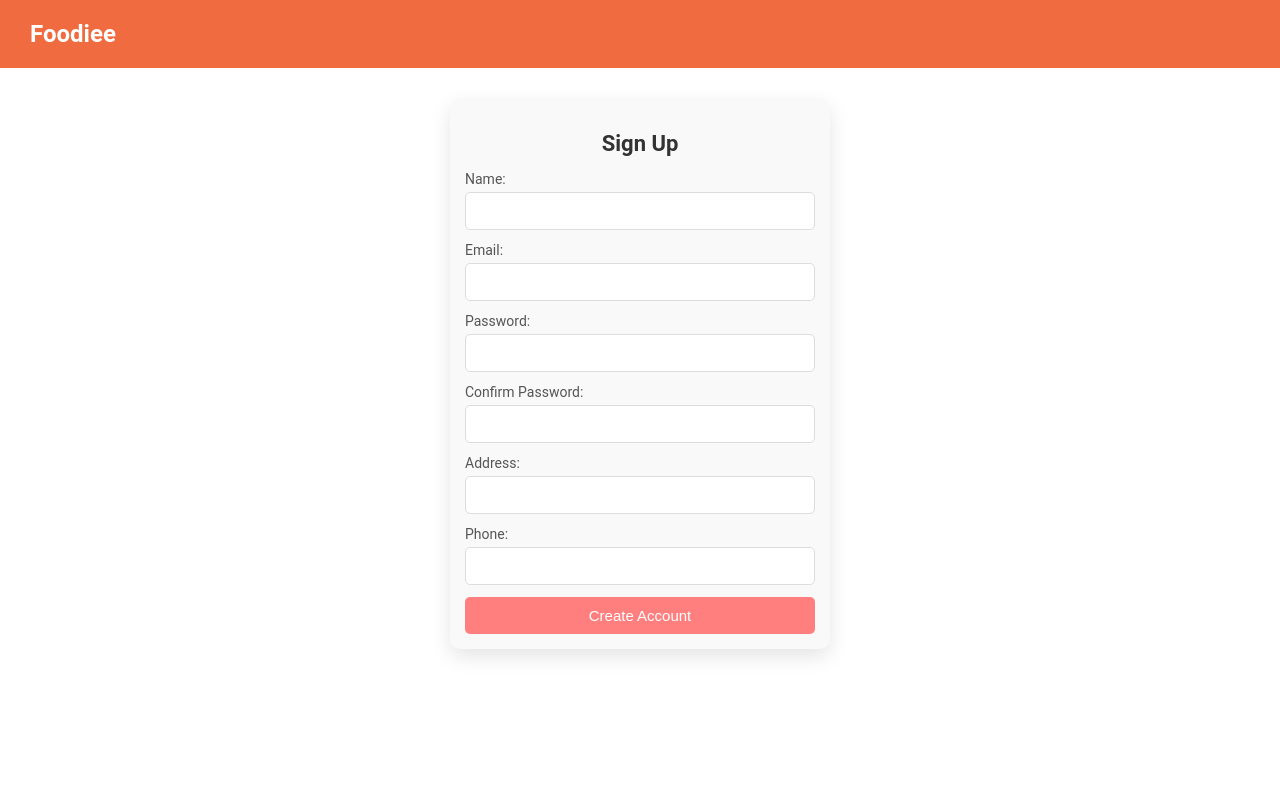
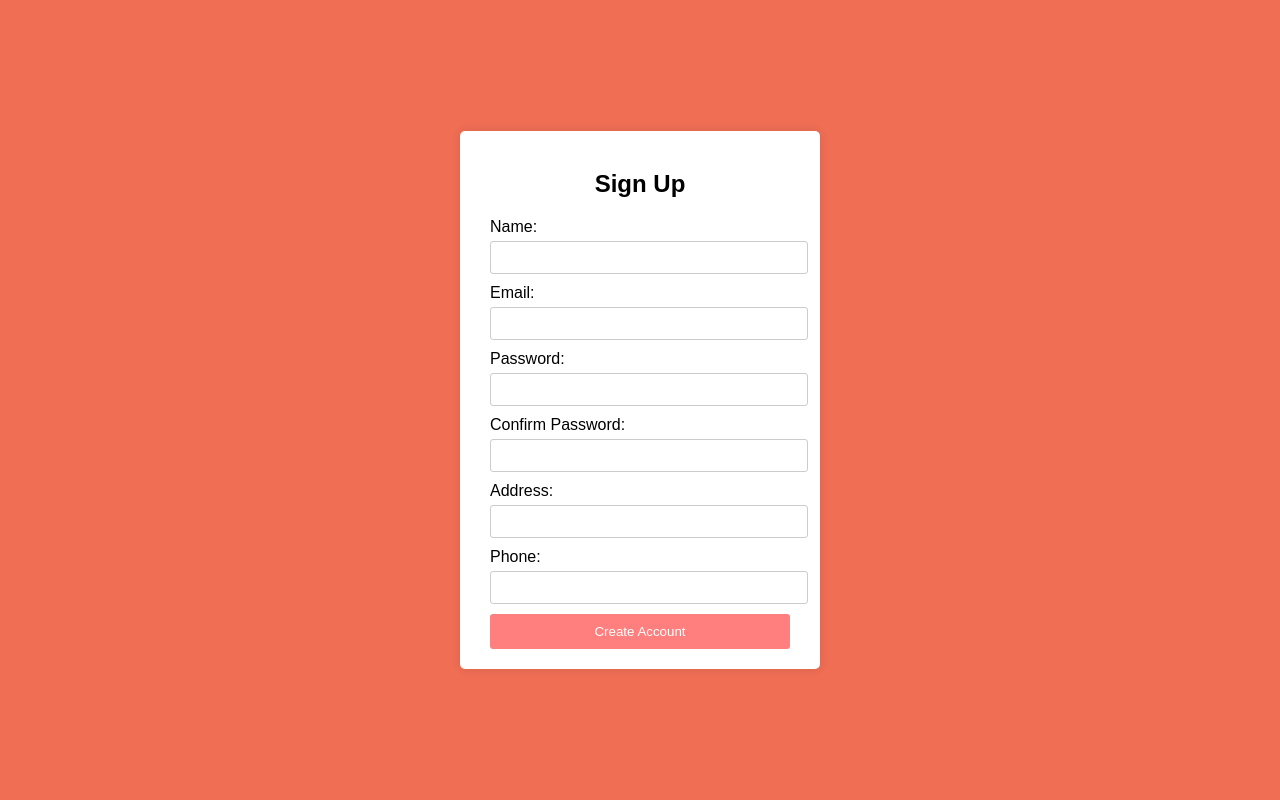
Before and after one commit to sana-a-p/backend, a Flask app: page /signuppage.html in a window 1280 px wide. Run offline with Flask 3, Linux system fonts and the light colour scheme; some libraries are stand-ins or nearby versions.

Commit message:
Update signuppage.html

```diff
--- a/templates/signuppage.html
+++ b/templates/signuppage.html
@@ -6,87 +6,54 @@
     <title>Signup Page</title>
     <style>
         body {
-            font-family: 'Roboto', sans-serif;
-            background-color: #fff;  /* Set background color to white */
+            font-family: Arial, sans-serif;
+            background-color: #ef6e54;
+            display: flex;
+            justify-content: center;
+            align-items: center;
+            height: 100vh;
             margin: 0;
         }
-        header {
-            background-color: #f06b3f;  /* Header background color */
-            padding: 20px 30px;  /* Reduced padding for shorter height */
-            display: flex;
-            align-items: center;
-            color: white;
-        }
-        header h1 {
-            margin: 0;  /* Remove margin */
-            font-size: 24px;  /* Size for the website name */
-        }
         .signup-container {
-            background-color: #f9f9f9;  /* Slightly off-white container */
-            padding: 15px;  /* Adjusted padding for smaller height */
-            border-radius: 10px;
-            box-shadow: 0 8px 20px rgba(0, 0, 0, 0.1);
-            width: 100%;
-            max-width: 350px;  /* Compact width */
-            margin: 30px auto;  /* Center the container with some margin */
+            background-color: #fff;
+            padding: 20px 30px;
+            border-radius: 5px;
+            box-shadow: 0 0 10px rgba(0, 0, 0, 0.1);
+            width: 300px;
         }
         h2 {
             text-align: center;
-            color: #333;
-            font-size: 22px;
-            margin-bottom: 15px;
-            font-weight: 600;
+            margin-bottom: 20px;
         }
         label {
             display: block;
             margin-bottom: 5px;
-            font-size: 14px;
-            color: #555;
         }
         input {
             width: 100%;
-            padding: 10px;
-            margin-bottom: 12px;
-            border: 1px solid #ddd;
-            border-radius: 5px;
-            font-size: 14px;
-            box-sizing: border-box;
-            transition: border 0.3s;
-        }
-        input:focus {
-            border-color: #f06b3f;
-            outline: none;
+            padding: 8px;
+            margin-bottom: 10px;
+            border: 1px solid #ccc;
+            border-radius: 3px;
         }
         button {
             width: 100%;
             padding: 10px;
-            background-color: #ff7f7f;  /* Light red color */
+            background-color: #ff7f7f;;
             color: #fff;
             border: none;
-            border-radius: 5px;
+            border-radius: 3px;
             cursor: pointer;
-            font-size: 15px;
-            transition: background-color 0.3s ease;
         }
-
         button:hover {
-            background-color: #ff4c4c;  /* Darker shade of light red for hover */
-        }
-
-        p {
-            text-align: center;
-            color: red;
-            margin-top: 10px;
+            background-color: #ff4c4c;;
         }
     </style>
 </head>
 <body>
-    <header>
-        <h1>Foodiee</h1>
-    </header>
     <div class="signup-container">
         <h2>Sign Up</h2>
-        <form action="{{ url_for('signup') }}" method="POST">
+        <form action="{{ url_for('signup') }}" method="POST">  <!-- Link to Flask route -->
             <label for="name">Name:</label>
             <input type="text" id="name" name="name" required>
 
@@ -108,7 +75,7 @@
             <button type="submit">Create Account</button>
         </form>
         {% if error %}
-            <p>{{ error }}</p>
+            <p style="color: red;">{{ error }}</p>  <!-- Display errors if any -->
         {% endif %}
     </div>
 </body>
```
